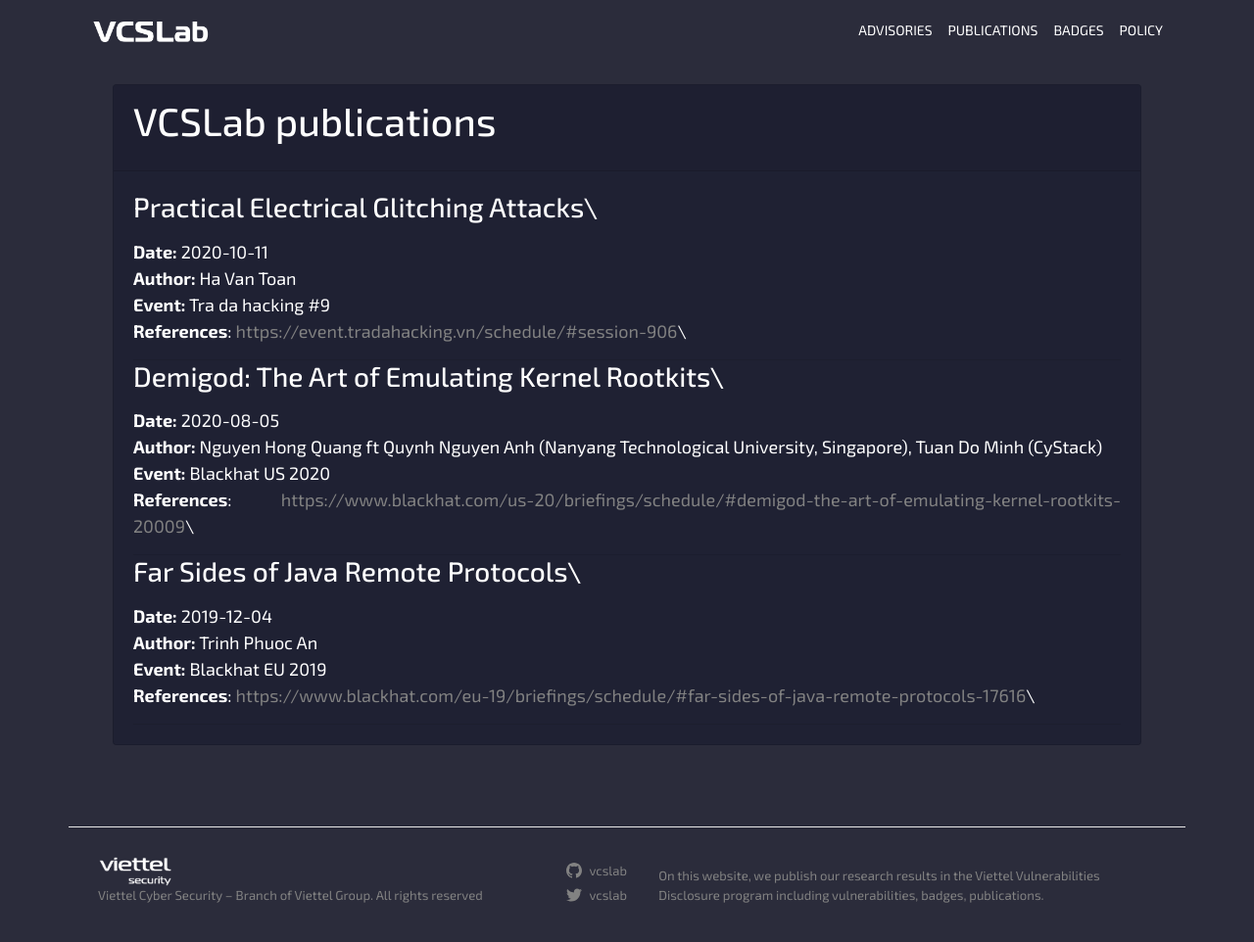
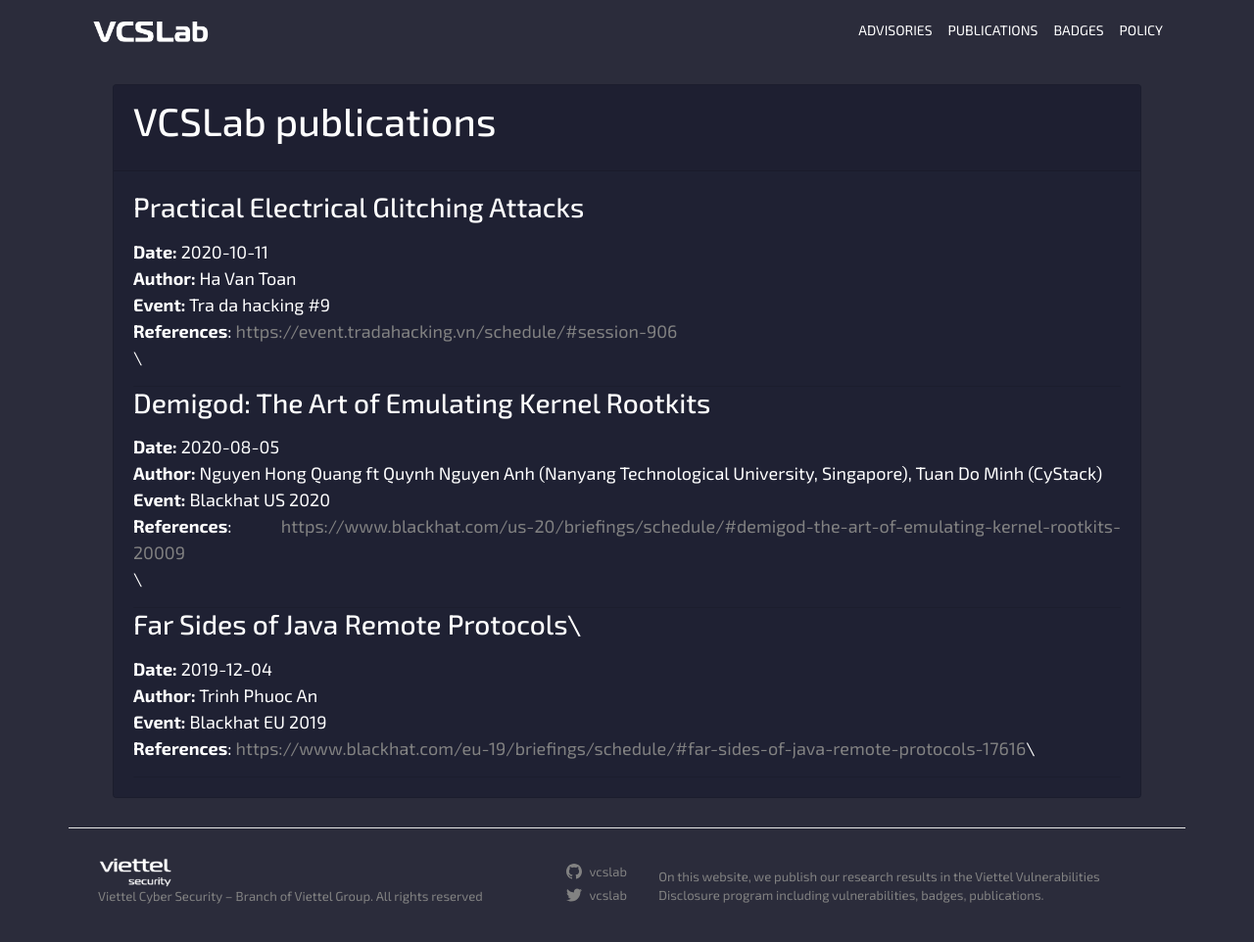
Before and after one commit to vcslab/vcslab.github.io, a Jekyll site: the page built from publications.md, in a window 1280 px wide and 985 px high. Shown: the top 962 px of the window at 98% size. Built offline with Jekyll 4.4.1, drawn with Linux system fonts in a browser that asks for light colours; nearby versions of some CDN libraries.

```diff
--- a/publications.md
+++ b/publications.md
@@ -4,22 +4,25 @@ permalink: /publications
 title: VCSLab publications
 ---
 
-### Practical Electrical Glitching Attacks\
+### Practical Electrical Glitching Attacks
 
 > **Date:** 2020-10-11\
 > **Author:** Ha Van Toan\
 > **Event:** Tra da hacking #9\
-> **References**: [https://event.tradahacking.vn/schedule/#session-906](https://event.tradahacking.vn/schedule/#session-906)\
+> **References**: [https://event.tradahacking.vn/schedule/#session-906](https://event.tradahacking.vn/schedule/#session-906)
+\
+\
 
 ---
 
-
-### Demigod: The Art of Emulating Kernel Rootkits\
+### Demigod: The Art of Emulating Kernel Rootkits
 
 > **Date:** 2020-08-05\
 > **Author:** Nguyen Hong Quang ft Quynh Nguyen Anh (Nanyang Technological University, Singapore), Tuan Do Minh (CyStack)\
 > **Event:** Blackhat US 2020\
-> **References**: [https://www.blackhat.com/us-20/briefings/schedule/#demigod-the-art-of-emulating-kernel-rootkits-20009](https://www.blackhat.com/us-20/briefings/schedule/#demigod-the-art-of-emulating-kernel-rootkits-20009)\
+> **References**: [https://www.blackhat.com/us-20/briefings/schedule/#demigod-the-art-of-emulating-kernel-rootkits-20009](https://www.blackhat.com/us-20/briefings/schedule/#demigod-the-art-of-emulating-kernel-rootkits-20009)
+\
+\
 
 ---
 
```
